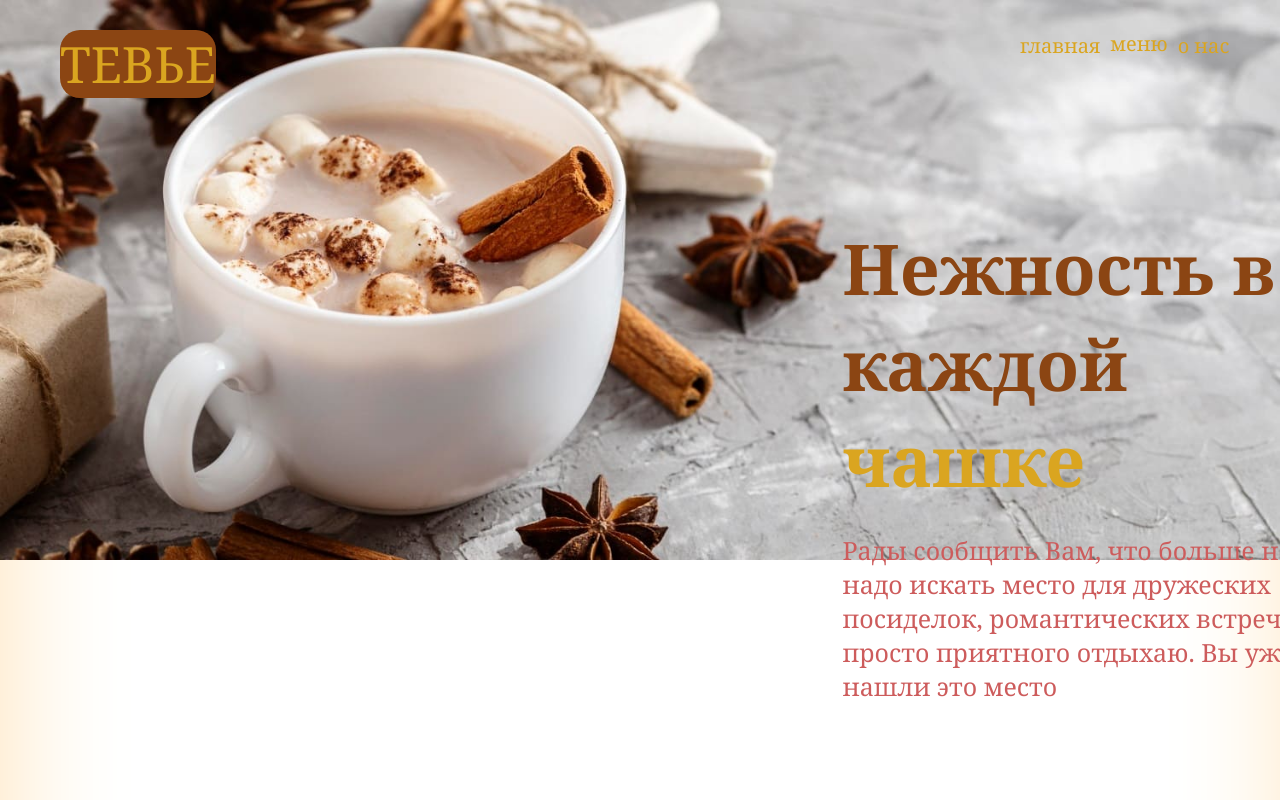
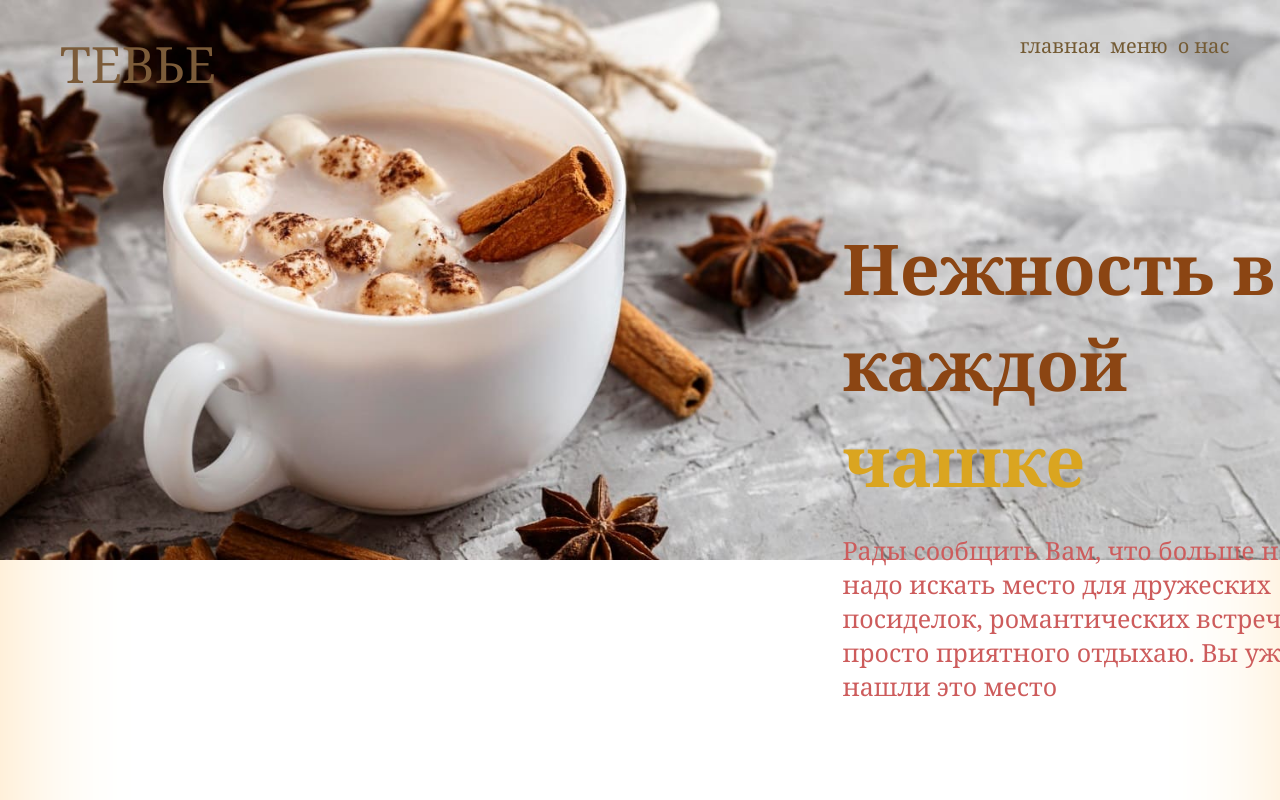
Before and after one commit to B1nMak/coffee, a plain HTML site: page index.html in a window 1280 px wide. Shown: the top 800 px of the page. Drawn offline with Linux system fonts and the light colour scheme.

Commit message:
вроде все

```diff
--- a/index.html
+++ b/index.html
@@ -13,7 +13,7 @@
         <div class="left-head"><span class="name">ТЕВЬЕ</span></div>
         <div class="right-head">
             <button class="main">главная</button>
-            <button class="menu"><a href="menu.html">меню</a></button>
+            <button class="menuH"><a href="menu.html">меню</a></button>
             <button class="inf"><a href="aboutUS.html">о нас</a></button>
         </div>
     </div>
--- a/style.css
+++ b/style.css
@@ -40,13 +40,10 @@ a{
     height: 50px;
     padding-left: 50px;
     padding-top: 20px;
-    color: #DAA520;
+    color: #7b5b39;
     font-size: 50px;
 }
-.name{
-    background-color: #8B4513;
-    border-radius: 20px;
-}
+
 .right-head{
     display: flex;
     width: 300px;
@@ -58,7 +55,7 @@ a{
 .main{
     transition: 0.5s;
     background: none;
-    color: #DAA520;
+    color: #745b34;
     border:  0;
     margin-right: 10px;
     font-size: 20px;
@@ -68,15 +65,16 @@ a{
 
 
 }
-.menu{
+.menuH{
     transition: 0.5s;
     background: none;
-    color: #DAA520;
+    color: #745b34;
     border:  0;
     margin-right: 10px;
     font-size: 20px;
+
 }
-.menu:hover{
+.menuH:hover{
     font-size: 30px;
 
 
@@ -84,7 +82,7 @@ a{
 .inf{
     transition: 0.5s;
     background: none;
-    color: #DAA520;
+    color: #745b34;
     border:  0;
     margin-right: 10px;
     font-size: 20px;
```
